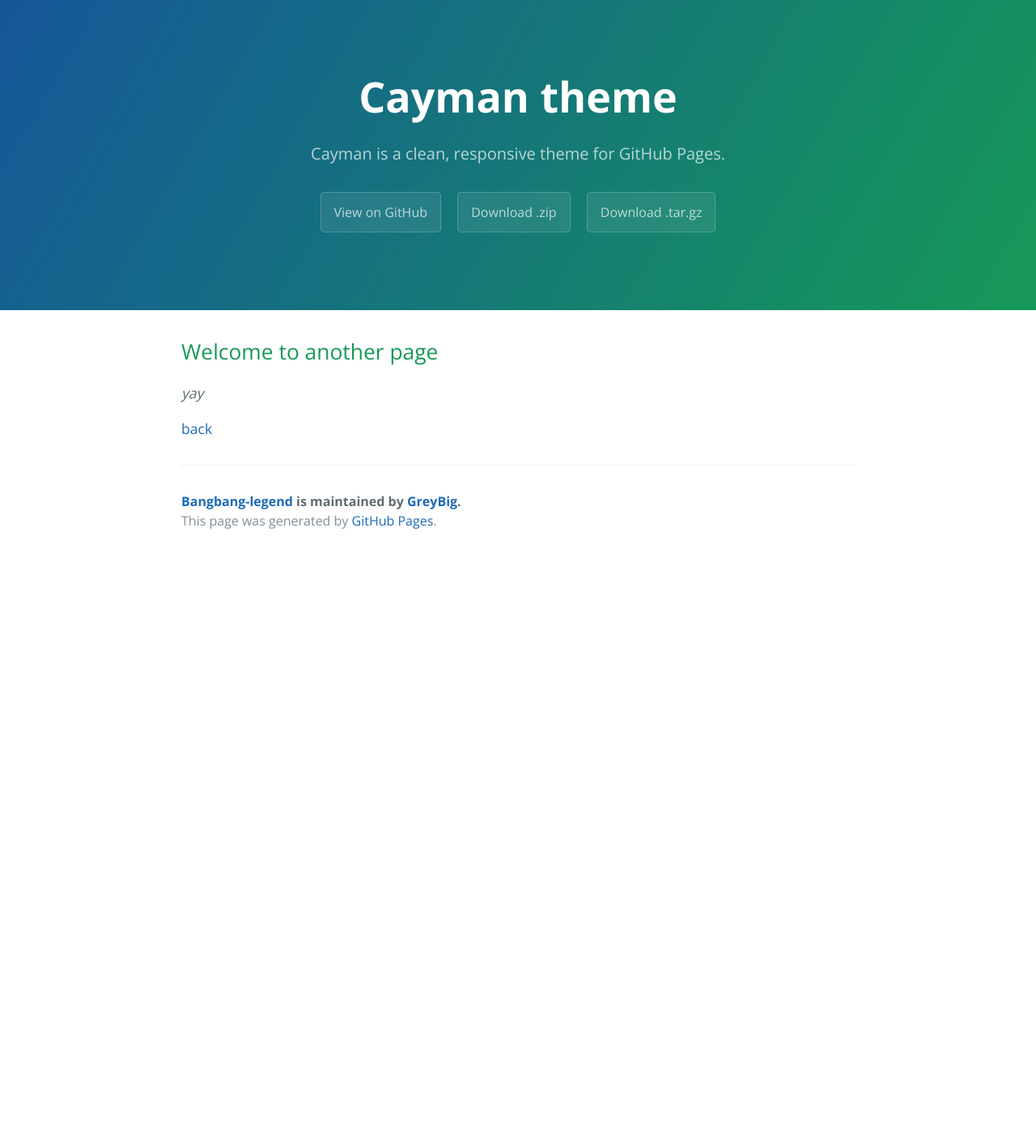
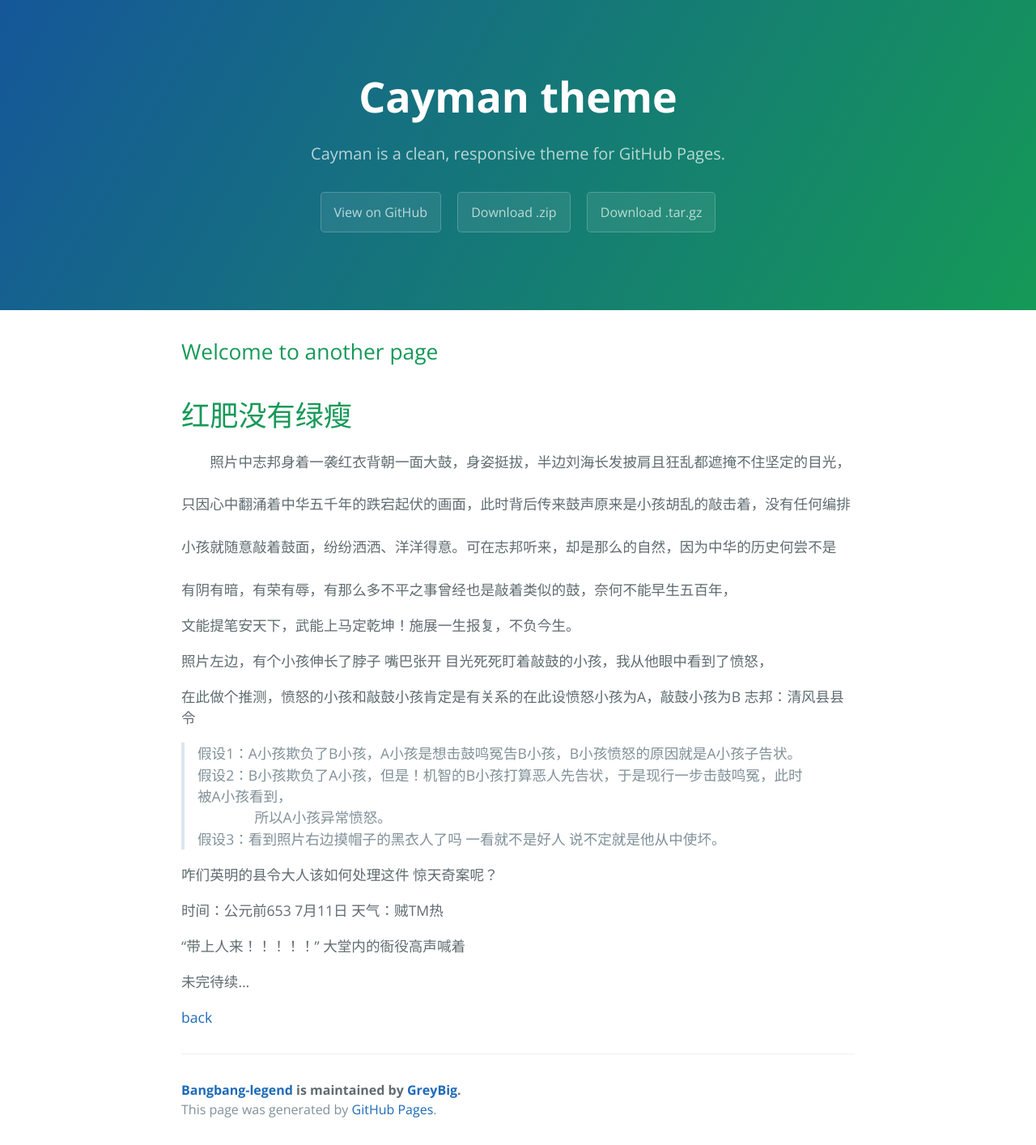
Before and after one commit to GreyBig/Bangbang-legend, a Jekyll site: the page built from another-page.md, in a window 1280 px wide. Shown: the whole page at 81% size. Built offline with Jekyll 4.4.1, drawn with Linux system fonts in a browser that asks for light colours; our own code applies the rules of GitHub Pages for plain Markdown files; before the commit the page ends 900 px from its top, so only the background shows below that.

Commit message:
Update another-page.md

```diff
--- a/another-page.md
+++ b/another-page.md
@@ -4,6 +4,33 @@ layout: default
 
 ## Welcome to another page
 
-_yay_
+红肥没有绿瘦
+====
+&emsp;&emsp;照片中志邦身着一袭红衣背朝一面大鼓，身姿挺拔，半边刘海长发披肩且狂乱都遮掩不住坚定的目光，<br/>
+<br/>
+只因心中翻涌着中华五千年的跌宕起伏的画面，此时背后传来鼓声原来是小孩胡乱的敲击着，没有任何编排<br/>
+<br/>
+小孩就随意敲着鼓面，纷纷洒洒、洋洋得意。可在志邦听来，却是那么的自然，因为中华的历史何尝不是<br/>
+<br/>
+有阴有暗，有荣有辱，有那么多不平之事曾经也是敲着类似的鼓，奈何不能早生五百年，<br/>
+
+文能提笔安天下，武能上马定乾坤！施展一生报复，不负今生。<br/>
+
+照片左边，有个小孩伸长了脖子 嘴巴张开 目光死死盯着敲鼓的小孩，我从他眼中看到了愤怒，<br/>
+
+在此做个推测，愤怒的小孩和敲鼓小孩肯定是有关系的在此设愤怒小孩为A，敲鼓小孩为B  志邦：清风县县令<br/>
+
+>假设1：A小孩欺负了B小孩，A小孩是想击鼓鸣冤告B小孩，B小孩愤怒的原因就是A小孩子告状。 <br/>
+>假设2：B小孩欺负了A小孩，但是！机智的B小孩打算恶人先告状，于是现行一步击鼓鸣冤，此时被A小孩看到，<br/>&emsp;&emsp;&emsp;&emsp;所以A小孩异常愤怒。<br/>
+>假设3：看到照片右边摸帽子的黑衣人了吗 一看就不是好人 说不定就是他从中使坏。<br/>
+
+咋们英明的县令大人该如何处理这件 惊天奇案呢？
+
+时间：公元前653 7月11日  天气：贼TM热
+
+“带上人来！！！！！” 大堂内的衙役高声喊着
+
+
+未完待续...
 
 [back](./)
```
